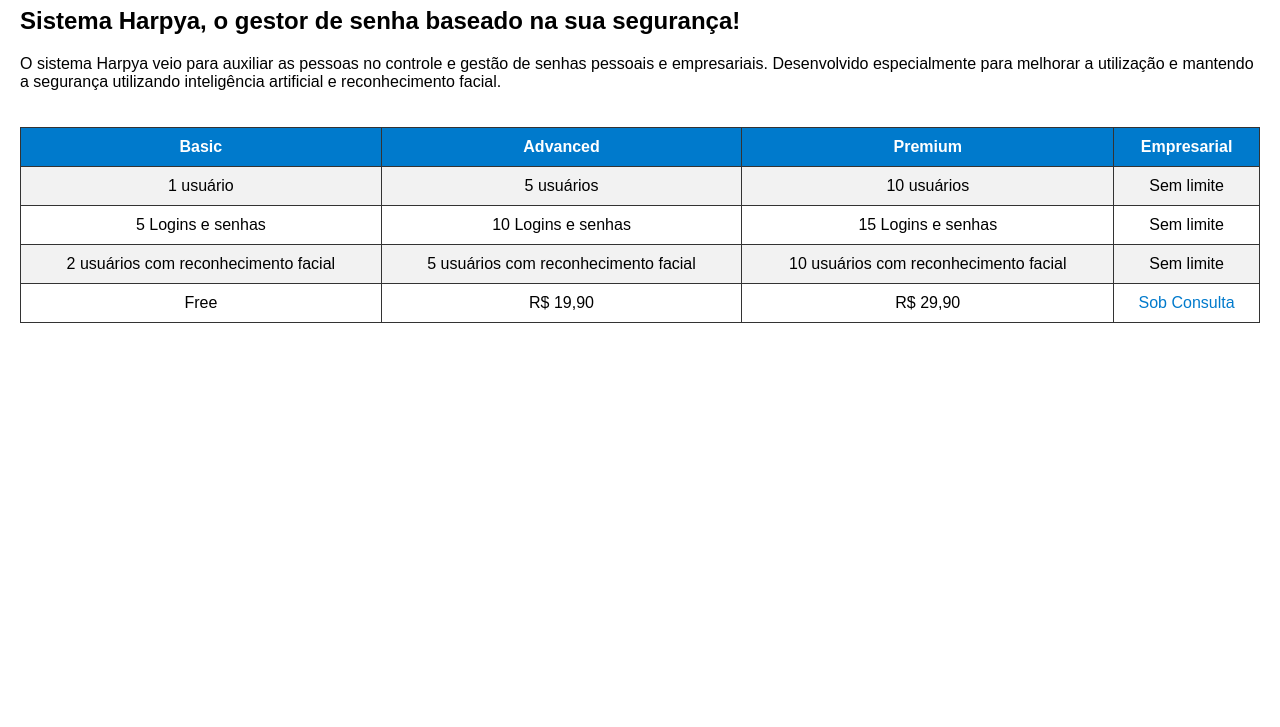
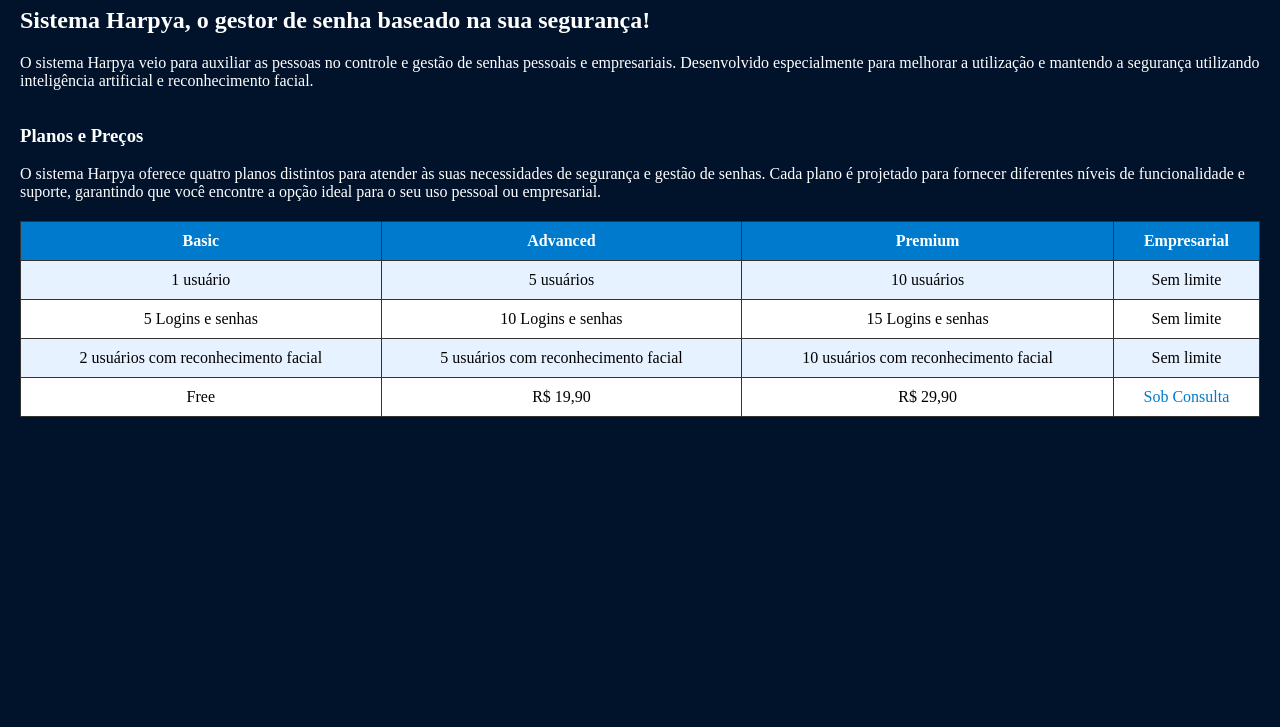
Before and after one commit to Rafinhatome/Harpya, a plain HTML site: page index.html in a window 1280 px wide. Shown: the part 73-800 px from the top of the page. Drawn offline with Linux system fonts and the light colour scheme.

Commit message:
atualização de cores

```diff
--- a/index.html
+++ b/index.html
@@ -15,6 +15,13 @@
     Desenvolvido especialmente para melhorar a utilização e mantendo a segurança utilizando inteligência artificial e reconhecimento facial.
   </p>
   <div class="table-responsive">
+
+
+    <h3>Planos e Preços</h3>
+    <p>
+      O sistema Harpya oferece quatro planos distintos para atender às suas necessidades de segurança e gestão de senhas.
+      Cada plano é projetado para fornecer diferentes níveis de funcionalidade e suporte, garantindo que você encontre a opção ideal para o seu uso pessoal ou empresarial.
+
     <table>
       <tr>
         <th>Basic</th>
--- a/style.css
+++ b/style.css
@@ -1,7 +1,18 @@
 body {
+  background-color: #01132B; /* cor clara, você pode trocar para a que quiser */
+  color: #ffffff
   font-family: Arial, sans-serif;
   margin: 20px;
 }
+
+h1, h2, h3 {
+  color: #ffffff; /* azul escuro */
+}
+
+p {
+  color: #ffffff; /* cinza médio */
+}
+
 
 /* Container que permite scroll horizontal */
 .table-responsive {
@@ -26,8 +37,12 @@ th {
   color: white;
 }
 
+tr:nth-child(odd) {
+  background-color: #ffffff; /* branco, pode trocar para outra cor */
+}
+
 tr:nth-child(even) {
-  background-color: #f2f2f2;
+  background-color: #e6f2ff; /* azul clarinho, por exemplo */
 }
 
 a {
```
